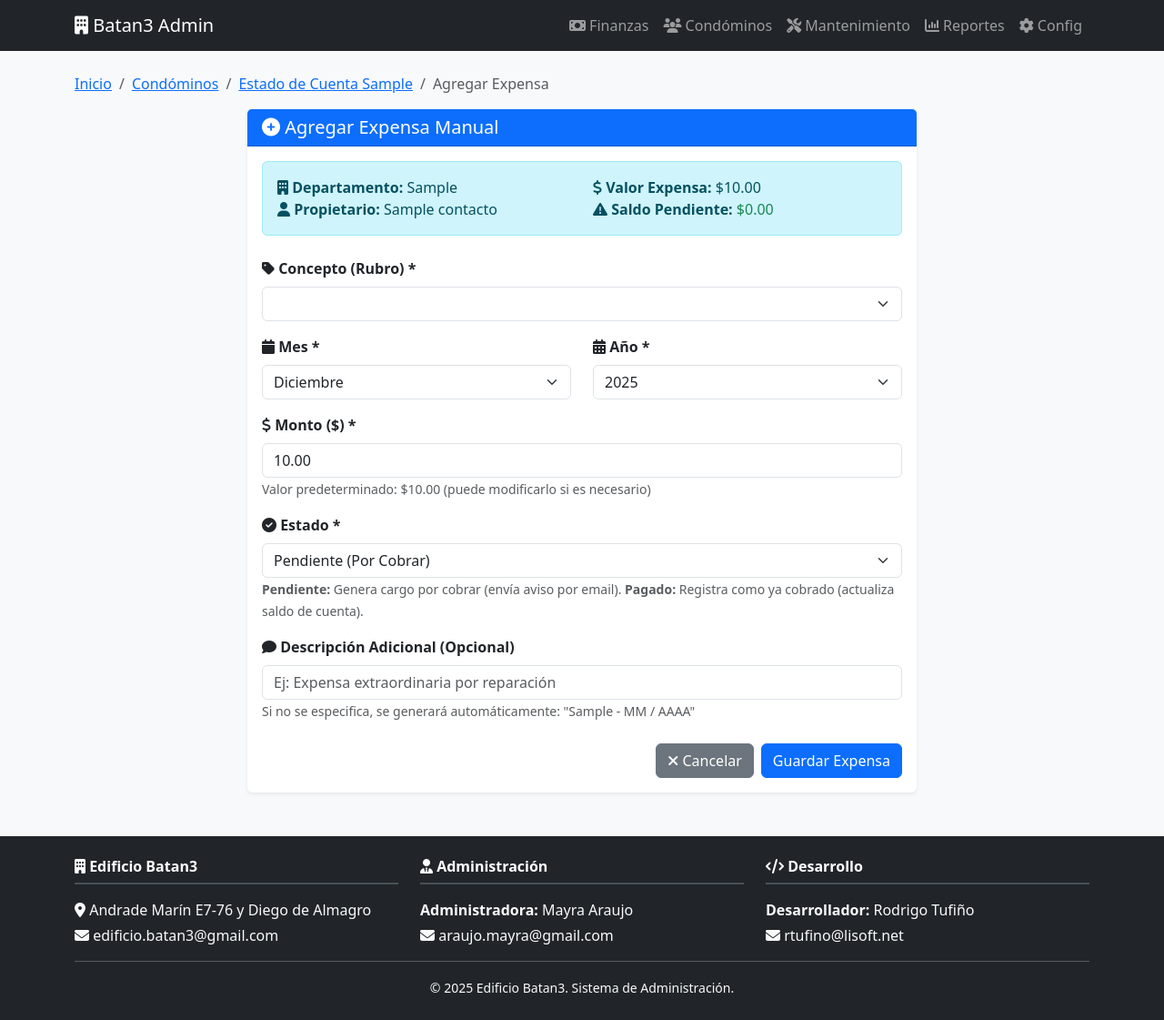
After one commit to rtufino/batan3, a Flask app: page /condominos/agregar-expensa/1 in a window 1280 px wide. The commit adds this page. Shown: the whole page at 91% size. Run offline with Flask 3, Linux system fonts and the light colour scheme; tables that the repository leaves empty hold one stand-in row (values such as "Sample post"); lists and menus that the app fills with data are empty; some libraries are stand-ins or nearby versions.

Commit message:
Expensa manual

```diff
--- a/app/forms.py
+++ b/app/forms.py
@@ -128,3 +128,21 @@ class TransferenciaForm(FlaskForm):
     monto = DecimalField('Monto a Transferir ($)', places=2, validators=[DataRequired(), NumberRange(min=0.01)])
     fecha = DateField('Fecha', validators=[DataRequired()], default=datetime.now)
     submit = SubmitField('Ejecutar Transferencia')
+
+class ExpensaManualForm(FlaskForm):
+    rubro_id = SelectField('Concepto (Rubro)', coerce=int, validators=[DataRequired()])
+    mes = SelectField('Mes', choices=[
+        (1, 'Enero'), (2, 'Febrero'), (3, 'Marzo'), (4, 'Abril'),
+        (5, 'Mayo'), (6, 'Junio'), (7, 'Julio'), (8, 'Agosto'),
+        (9, 'Septiembre'), (10, 'Octubre'), (11, 'Noviembre'), (12, 'Diciembre')
+    ], coerce=int, validators=[DataRequired()])
+    anio = SelectField('Año', coerce=int, validators=[DataRequired()])
+    monto = DecimalField('Monto ($)', places=2, validators=[DataRequired(), NumberRange(min=0.01)])
+    estado = SelectField('Estado', choices=[
+        ('PENDIENTE', 'Pendiente (Por Cobrar)'),
+        ('PAGADO', 'Pagado (Ya Cobrado)')
+    ], validators=[DataRequired()])
+    cuenta_id = SelectField('Cuenta de Destino', coerce=int, validators=[Optional()])
+    fecha_pago = DateField('Fecha de Pago', validators=[Optional()], format='%Y-%m-%d')
+    descripcion = StringField('Descripción Adicional (Opcional)')
+    submit = SubmitField('Guardar Expensa')
--- a/app/routes/condominos.py
+++ b/app/routes/condominos.py
@@ -1,6 +1,6 @@
 from flask import Blueprint, render_template, redirect, url_for, flash, send_file, request
-from app.models import Departamento, PersonaContacto, Movimiento, Cuenta
-from app.forms import DepartamentoForm, PersonaContactoForm, PagoForm
+from app.models import Departamento, PersonaContacto, Movimiento, Cuenta, Rubro
+from app.forms import DepartamentoForm, PersonaContactoForm, PagoForm, ExpensaManualForm
 from app.extensions import db
 from datetime import datetime
 from sqlalchemy import extract
@@ -254,3 +254,114 @@ def reimprimir_aviso(movimiento_id):
         as_attachment=False, # False para que se abra en el navegador
         download_name=f"Aviso_{depto.numero}.pdf"
     )
+
+@condominos_bp.route('/agregar-expensa/<int:depto_id>', methods=['GET', 'POST'])
+def agregar_expensa_manual(depto_id):
+    depto = Departamento.query.get_or_404(depto_id)
+    form = ExpensaManualForm()
+
+    # Cargar opciones dinámicas
+    form.rubro_id.choices = [(r.id, r.nombre) for r in Rubro.query.filter_by(tipo='INGRESO').all()]
+    form.cuenta_id.choices = [(c.id, f"{c.nombre} (${c.saldo:.2f})") for c in Cuenta.query.all()]
+
+    # Generar opciones de años (últimos 2 años y próximos 2)
+    anio_actual = datetime.now().year
+    form.anio.choices = [(y, str(y)) for y in range(anio_actual - 2, anio_actual + 3)]
+
+    if form.validate_on_submit():
+        # 1. Verificar duplicados
+        existe = Movimiento.query.filter(
+            Movimiento.departamento_id == depto.id,
+            Movimiento.rubro_id == form.rubro_id.data,
+            extract('month', Movimiento.fecha_emision) == form.mes.data,
+            extract('year', Movimiento.fecha_emision) == form.anio.data
+        ).first()
+
+        if existe:
+            flash(f'Ya existe un cargo de este rubro para {form.mes.data}/{form.anio.data}', 'warning')
+            return render_template('condominos/agregar_expensa.html', form=form, depto=depto)
+
+        # 2. Validar que si está PAGADO, tenga cuenta y fecha
+        if form.estado.data == 'PAGADO':
+            if not form.cuenta_id.data or not form.fecha_pago.data:
+                flash('Para estado PAGADO debe seleccionar cuenta y fecha de pago', 'danger')
+                return render_template('condominos/agregar_expensa.html', form=form, depto=depto)
+
+        # 3. Crear fecha de emisión (primer día del mes seleccionado)
+        fecha_emision = datetime(form.anio.data, form.mes.data, 1)
+
+        # 4. Obtener el monto del formulario
+        monto = form.monto.data
+
+        # 5. Crear descripción
+        if form.descripcion.data:
+            descripcion = form.descripcion.data
+        else:
+            descripcion = f"{depto.numero} - {form.mes.data:02d} / {form.anio.data}"
+
+        # 6. Crear movimiento
+        nuevo_cargo = Movimiento(
+            tipo='INGRESO',
+            estado=form.estado.data,
+            monto=monto,
+            fecha_emision=fecha_emision,
+            fecha_pago=datetime.combine(form.fecha_pago.data, datetime.min.time()) if form.estado.data == 'PAGADO' and form.fecha_pago.data else None,
+            descripcion=descripcion,
+            rubro_id=form.rubro_id.data,
+            departamento_id=depto.id,
+            cuenta_id=form.cuenta_id.data if form.estado.data == 'PAGADO' else Cuenta.query.first().id
+        )
+
+        # 7. Si está PAGADO, actualizar saldo de cuenta
+        if form.estado.data == 'PAGADO':
+            cuenta = Cuenta.query.get(form.cuenta_id.data)
+            cuenta.saldo += float(monto)
+
+        # 8. Si está PENDIENTE, generar PDF y enviar email
+        if form.estado.data == 'PENDIENTE':
+            db.session.add(nuevo_cargo)
+            db.session.flush()
+
+            # Calcular deuda anterior
+            deuda_anterior = depto.saldo_pendiente - nuevo_cargo.monto
+
+            # Generar PDF
+            pdf_bytes = generar_pdf_aviso(depto, nuevo_cargo, deuda_anterior)
+
+            # Guardar PDF
+            folder_rel = f"{form.anio.data}/{form.mes.data}"
+            folder_abs = os.path.join('app', 'static', 'uploads', 'avisos', folder_rel)
+            os.makedirs(folder_abs, exist_ok=True)
+
+            filename = f"Aviso_{depto.numero}_{form.mes.data:02d}_{form.anio.data}.pdf"
+            with open(os.path.join(folder_abs, filename), 'wb') as f:
+                f.write(pdf_bytes)
+
+            nuevo_cargo.comprobante_url = f"{folder_rel}/{filename}"
+
+            # Enviar email
+            try:
+                notificar_aviso_cobro(depto, nuevo_cargo, pdf_bytes)
+            except Exception as e:
+                print(f"Error al enviar email: {str(e)}")
+
+        try:
+            db.session.add(nuevo_cargo)
+            db.session.commit()
+            flash(f'Expensa agregada exitosamente ({form.estado.data})', 'success')
+            return redirect(url_for('condominos.estado_cuenta', id=depto.id))
+        except Exception as e:
+            db.session.rollback()
+            flash(f'Error al guardar: {str(e)}', 'danger')
+
+    # Pre-llenar valores por defecto
+    if not form.mes.data:
+        form.mes.data = datetime.now().month
+    if not form.anio.data:
+        form.anio.data = datetime.now().year
+    if not form.monto.data:
+        form.monto.data = depto.valor_expensa
+    if not form.fecha_pago.data:
+        form.fecha_pago.data = datetime.now().date()
+
+    return render_template('condominos/agregar_expensa.html', form=form, depto=depto)
--- /dev/null
+++ b/app/templates/condominos/agregar_expensa.html
@@ -0,0 +1,188 @@
+{% extends "base.html" %}
+
+{% block title %}Agregar Expensa - Depto {{ depto.numero }}{% endblock %}
+
+{% block content %}
+<!-- Breadcrumb -->
+<nav aria-label="breadcrumb" class="mb-3">
+    <ol class="breadcrumb">
+        <li class="breadcrumb-item"><a href="{{ url_for('main.dashboard') }}">Inicio</a></li>
+        <li class="breadcrumb-item"><a href="{{ url_for('condominos.lista_departamentos') }}">Condóminos</a></li>
+        <li class="breadcrumb-item"><a href="{{ url_for('condominos.estado_cuenta', id=depto.id) }}">Estado de Cuenta {{ depto.numero }}</a></li>
+        <li class="breadcrumb-item active" aria-current="page">Agregar Expensa</li>
+    </ol>
+</nav>
+
+<div class="row justify-content-center">
+    <div class="col-md-8">
+        <div class="card shadow-sm border-0">
+            <div class="card-header bg-primary text-white">
+                <h5 class="mb-0">
+                    <i class="fa-solid fa-plus-circle"></i> Agregar Expensa Manual
+                </h5>
+            </div>
+            <div class="card-body">
+                <!-- Información del Departamento -->
+                <div class="alert alert-info mb-4">
+                    <div class="row">
+                        <div class="col-md-6">
+                            <strong><i class="fa-solid fa-building"></i> Departamento:</strong> {{ depto.numero }}<br>
+                            <strong><i class="fa-solid fa-user"></i> Propietario:</strong>
+                            {% if depto.personas %}
+                                {{ depto.personas[0].nombre }}
+                            {% else %}
+                                Sin contacto
+                            {% endif %}
+                        </div>
+                        <div class="col-md-6">
+                            <strong><i class="fa-solid fa-dollar-sign"></i> Valor Expensa:</strong> ${{ "%.2f"|format(depto.valor_expensa) }}<br>
+                            <strong><i class="fa-solid fa-exclamation-triangle"></i> Saldo Pendiente:</strong>
+                            <span class="{% if depto.saldo_pendiente > 0 %}text-danger{% else %}text-success{% endif %}">
+                                ${{ "%.2f"|format(depto.saldo_pendiente) }}
+                            </span>
+                        </div>
+                    </div>
+                </div>
+
+                <!-- Formulario -->
+                <form method="POST" action="{{ url_for('condominos.agregar_expensa_manual', depto_id=depto.id) }}">
+                    {{ form.hidden_tag() }}
+
+                    <div class="row mb-3">
+                        <div class="col-md-12">
+                            <label for="rubro_id" class="form-label fw-bold">
+                                <i class="fa-solid fa-tag"></i> Concepto (Rubro) *
+                            </label>
+                            {{ form.rubro_id(class="form-select") }}
+                            {% if form.rubro_id.errors %}
+                                <div class="text-danger small">{{ form.rubro_id.errors[0] }}</div>
+                            {% endif %}
+                        </div>
+                    </div>
+
+                    <div class="row mb-3">
+                        <div class="col-md-6">
+                            <label for="mes" class="form-label fw-bold">
+                                <i class="fa-solid fa-calendar"></i> Mes *
+                            </label>
+                            {{ form.mes(class="form-select") }}
+                            {% if form.mes.errors %}
+                                <div class="text-danger small">{{ form.mes.errors[0] }}</div>
+                            {% endif %}
+                        </div>
+                        <div class="col-md-6">
+                            <label for="anio" class="form-label fw-bold">
+                                <i class="fa-solid fa-calendar-days"></i> Año *
+                            </label>
+                            {{ form.anio(class="form-select") }}
+                            {% if form.anio.errors %}
+                                <div class="text-danger small">{{ form.anio.errors[0] }}</div>
+                            {% endif %}
+                        </div>
+                    </div>
+
+                    <div class="row mb-3">
+                        <div class="col-md-12">
+                            <label for="monto" class="form-label fw-bold">
+                                <i class="fa-solid fa-dollar-sign"></i> Monto ($) *
+                            </label>
+                            {{ form.monto(class="form-control", step="0.01", min="0.01") }}
+                            {% if form.monto.errors %}
+                                <div class="text-danger small">{{ form.monto.errors[0] }}</div>
+                            {% endif %}
+                            <small class="text-muted">
+                                Valor predeterminado: ${{ "%.2f"|format(depto.valor_expensa) }} (puede modificarlo si es necesario)
+                            </small>
+                        </div>
+                    </div>
+
+                    <div class="row mb-3">
+                        <div class="col-md-12">
+                            <label for="estado" class="form-label fw-bold">
+                                <i class="fa-solid fa-circle-check"></i> Estado *
+                            </label>
+                            {{ form.estado(class="form-select", id="estado_select") }}
+                            {% if form.estado.errors %}
+                                <div class="text-danger small">{{ form.estado.errors[0] }}</div>
+                            {% endif %}
+                            <small class="text-muted">
+                                <strong>Pendiente:</strong> Genera cargo por cobrar (envía aviso por email).
+                                <strong>Pagado:</strong> Registra como ya cobrado (actualiza saldo de cuenta).
+                            </small>
+                        </div>
+                    </div>
+
+                    <!-- Campos condicionales para estado PAGADO -->
+                    <div id="campos_pagado" style="display: none;">
+                        <div class="alert alert-success">
+                            <strong><i class="fa-solid fa-info-circle"></i> Estado PAGADO:</strong>
+                            Debe seleccionar la cuenta donde se recibió el dinero y la fecha del pago.
+                        </div>
+
+                        <div class="row mb-3">
+                            <div class="col-md-6">
+                                <label for="cuenta_id" class="form-label fw-bold">
+                                    <i class="fa-solid fa-wallet"></i> Cuenta de Destino *
+                                </label>
+                                {{ form.cuenta_id(class="form-select") }}
+                                {% if form.cuenta_id.errors %}
+                                    <div class="text-danger small">{{ form.cuenta_id.errors[0] }}</div>
+                                {% endif %}
+                            </div>
+                            <div class="col-md-6">
+                                <label for="fecha_pago" class="form-label fw-bold">
+                                    <i class="fa-solid fa-calendar-check"></i> Fecha de Pago *
+                                </label>
+                                {{ form.fecha_pago(class="form-control", type="date") }}
+                                {% if form.fecha_pago.errors %}
+                                    <div class="text-danger small">{{ form.fecha_pago.errors[0] }}</div>
+                                {% endif %}
+                            </div>
+                        </div>
+                    </div>
+
+                    <div class="row mb-3">
+                        <div class="col-md-12">
+                            <label for="descripcion" class="form-label fw-bold">
+                                <i class="fa-solid fa-comment"></i> Descripción Adicional (Opcional)
+                            </label>
+                            {{ form.descripcion(class="form-control", placeholder="Ej: Expensa extraordinaria por reparación") }}
+                            <small class="text-muted">
+                                Si no se especifica, se generará automáticamente: "{{ depto.numero }} - MM / AAAA"
+                            </small>
+                        </div>
+                    </div>
+
+                    <div class="d-grid gap-2 d-md-flex justify-content-md-end mt-4">
+                        <a href="{{ url_for('condominos.estado_cuenta', id=depto.id) }}" class="btn btn-secondary">
+                            <i class="fa-solid fa-times"></i> Cancelar
+                        </a>
+                        {{ form.submit(class="btn btn-primary") }}
+                    </div>
+                </form>
+            </div>
+        </div>
+    </div>
+</div>
+
+<script>
+    // Mostrar/ocultar campos según el estado seleccionado
+    document.getElementById('estado_select').addEventListener('change', function() {
+        const camposPagado = document.getElementById('campos_pagado');
+        if (this.value === 'PAGADO') {
+            camposPagado.style.display = 'block';
+        } else {
+            camposPagado.style.display = 'none';
+        }
+    });
+
+    // Ejecutar al cargar la página para mantener el estado
+    window.addEventListener('DOMContentLoaded', function() {
+        const estadoSelect = document.getElementById('estado_select');
+        const camposPagado = document.getElementById('campos_pagado');
+        if (estadoSelect.value === 'PAGADO') {
+            camposPagado.style.display = 'block';
+        }
+    });
+</script>
+{% endblock %}
```
Also changed, not shown: app/templates/condominos/estado_cuenta.html (+9 -0 lines).
